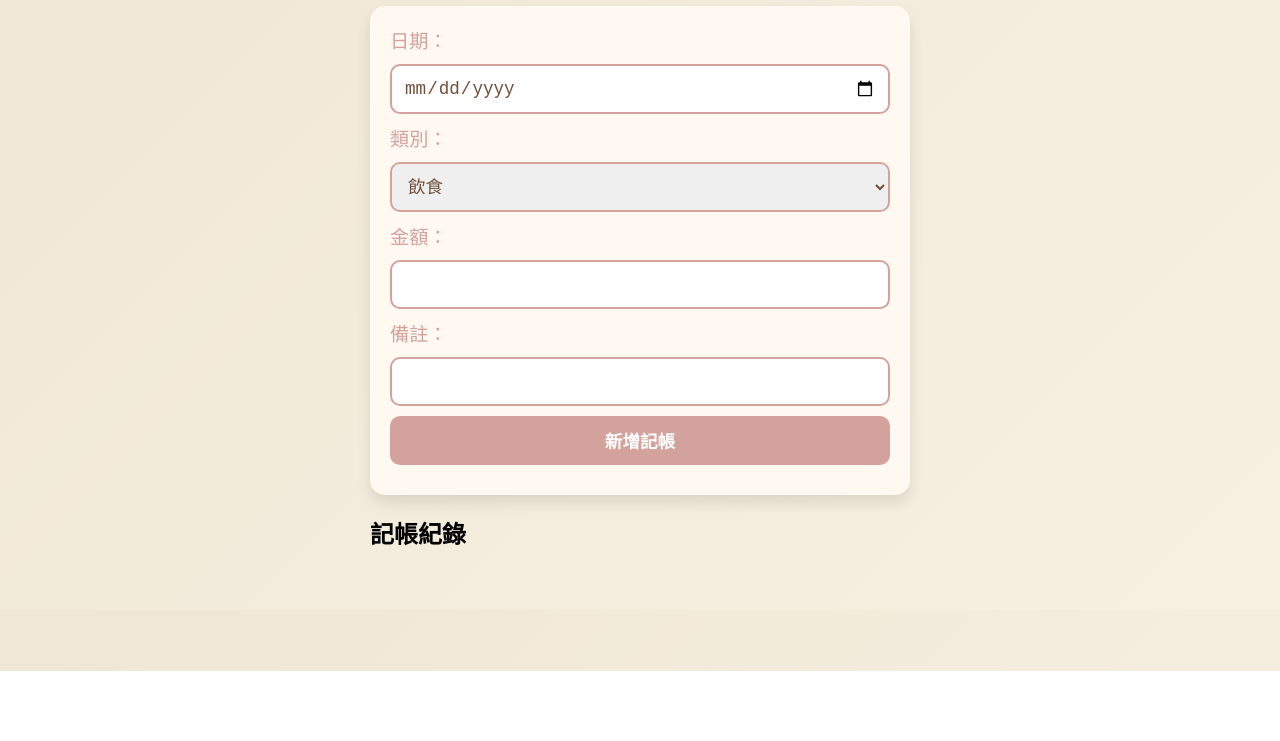
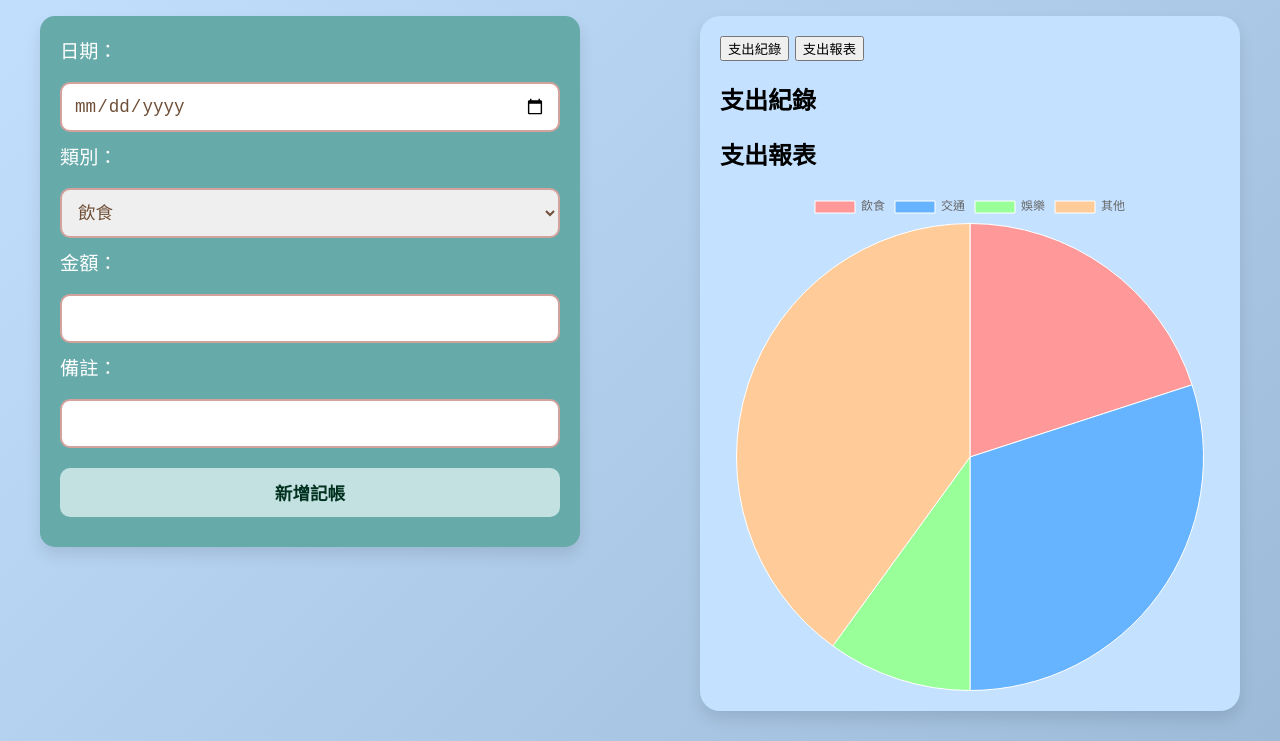
Before and after one commit to iamjadeee/budge, a plain HTML site: page index.html in a window 1280 px wide. Shown: the part 129-870 px from the top of the page. Before the commit the page ends 800 px from the top, so only its background shows below. Drawn offline with nearby package versions, Linux system fonts and the light colour scheme; no server answers.

Commit message:
Add files via upload

```diff
--- a/index.html
+++ b/index.html
@@ -4,31 +4,15 @@
     <meta charset="UTF-8">
     <meta name="viewport" content="width=device-width, initial-scale=1.0">
     <title>記帳本</title>
-    <style>
-        body {
-            font-family: Arial, sans-serif;
-            max-width: 500px;
-            margin: auto;
-            padding: 20px;
-        }
-        input, select, button {
-            display: block;
-            width: 100%;
-            margin: 10px 0;
-            padding: 10px;
-        }
-        .record {
-            border: 1px solid #ddd;
-            padding: 10px;
-            margin: 5px 0;
-            background-color: #f9f9f9;
-        }
-    </style>
     <link rel="stylesheet" href="style.css">
+    <script src="https://apis.google.com/js/api.js"></script>
+    <script src="https://cdn.jsdelivr.net/npm/chart.js"></script>
 </head>
 <body>
     <h1>簡單記帳本</h1>
-
+    <div class="container">
+        <!-- 左側：記帳表單 -->
+        <div class="form-section">
             <form id="recordForm">
                 <label for="date">日期：</label>
                 <input type="date" id="date" required>
@@ -49,9 +33,29 @@
 
                 <button type="submit">新增記帳</button>
             </form>
+        </div>
 
-    <h2>記帳紀錄</h2>
-    <div id="records"></div>
+        <!-- 右側：分頁區塊 -->
+        <div class="records-section">
+            <!-- 頁籤 -->
+            <div class="tabs">
+                <button class="tab-button" onclick="showTab('records')">支出紀錄</button>
+                <button class="tab-button" onclick="showTab('report')">支出報表</button>
+            </div>
+
+            <!-- 支出紀錄頁面 -->
+            <div id="records" class="tab-content">
+                <h2>支出紀錄</h2>
+                <div id="recordsList"></div>
+            </div>
+
+            <!-- 支出報表頁面 -->
+            <div id="report" class="tab-content">
+                <h2>支出報表</h2>
+                <canvas id="expenseChart" width="400" height="400"></canvas> <!-- 圓餅圖 -->
+            </div>
+        </div>
+    </div>
 
     <script src="script.js"></script>
 </body>
--- a/script.js
+++ b/script.js
@@ -1,18 +1,31 @@
-//https://script.google.com/macros/s/AKfycbzWF2iYrp7gQxxDeQmmTRxDfLClRGIL5twTiFsMEYbfYhSBZu-cTMOsPA4at8qyX3GoIw/exec
-const apiUrl = "https://script.google.com/macros/s/AKfycbzWF2iYrp7gQxxDeQmmTRxDfLClRGIL5twTiFsMEYbfYhSBZu-cTMOsPA4at8qyX3GoIw/exec"; // 替換為你的 API 網址
+// 切換顯示的頁面（支出紀錄或支出報表）
+function showTab(tabName) {
+    const tabs = document.querySelectorAll('.tab-content');
+    const buttons = document.querySelectorAll('.tab-button');
 
-const form = document.getElementById("recordForm");
-const recordsContainer = document.getElementById("records");
+    tabs.forEach(tab => {
+        tab.classList.remove('active');
+    });
 
-// 讀取 Google Sheets 的記帳紀錄並顯示
+    buttons.forEach(button => {
+        button.classList.remove('active');
+    });
+
+    // 顯示選中的頁面和對應的按鈕
+    document.getElementById(tabName).classList.add('active');
+    document.querySelector(`button[onclick="showTab('${tabName}')"]`).classList.add('active');
+}
+
+// 載入記帳紀錄
 async function loadRecords() {
     try {
-        const response = await fetch(apiUrl); // `GET` 請求 API
-        const data = await response.json();   // 解析 JSON
+        const response = await fetch("https://script.google.com/macros/s/AKfycbzOfqGJi8M3wLYkIqZQ_0t7ZqUwZ70EZZo64uZUg4PeZ5vlNtTtPrafuNTacHLWxx2yAw/exec");
+        const data = await response.json();
 
-        recordsContainer.innerHTML = ""; // 清空舊資料
+        const recordsContainer = document.getElementById("recordsList");
+        recordsContainer.innerHTML = "";
 
-        for (let i = 1; i < data.length; i++) { // 跳過標題列
+        for (let i = 1; i < data.length; i++) {
             const [date, category, amount, note] = data[i];
 
             const recordElement = document.createElement("div");
@@ -30,8 +43,51 @@ async function loadRecords() {
     }
 }
 
-// 新增記帳資料
-form.addEventListener("submit", async function (event) {
+// 繪製圓餅圖（支出報表）
+function drawChart() {
+    // 確保有 <canvas id="expenseChart"></canvas> 元素
+    const ctx = document.getElementById('expenseChart');
+    if (!ctx) {
+        console.error("Canvas 元素未找到！");
+        return; // 如果找不到Canvas，則退出
+    }
+
+    const chartData = {
+        labels: ['飲食', '交通', '娛樂', '其他'],
+        datasets: [{
+            data: [20, 30, 10, 40], // 這裡假設的是一些靜態資料，之後可以替換為動態資料
+            backgroundColor: ['#FF9999', '#66B3FF', '#99FF99', '#FFCC99'],
+            borderColor: '#ffffff',
+            borderWidth: 1
+        }]
+    };
+
+    // 使用 Chart.js 繪製圖表
+    new Chart(ctx, {
+        type: 'pie', // 設定為圓餅圖
+        data: chartData,
+        options: {
+            responsive: true,
+            plugins: {
+                legend: {
+                    position: 'top', // 圖例顯示在上方
+                },
+                tooltip: {
+                    callbacks: {
+                        // 顯示每個區塊的百分比
+                        label: function(tooltipItem) {
+                            return tooltipItem.label + ": " + tooltipItem.raw + "%";
+                        }
+                    }
+                }
+            }
+        }
+    });
+}
+
+
+// 表單送出
+document.getElementById("recordForm").addEventListener("submit", async function(event) {
     event.preventDefault();
 
     const date = document.getElementById("date").value;
@@ -41,19 +97,29 @@ form.addEventListener("submit", async function (event) {
 
     const newRecord = { date, category, amount, note };
 
-    await fetch(apiUrl, {
-        method: "POST",
-        body: JSON.stringify(newRecord),
-        headers: { "Content-Type": "application/json" },
-        mode: "no-cors"  // 避免 CORS 錯誤
-    });
+    try {
+        const response = await fetch("https://script.google.com/macros/s/AKfycbzOfqGJi8M3wLYkIqZQ_0t7ZqUwZ70EZZo64uZUg4PeZ5vlNtTtPrafuNTacHLWxx2yAw/exec", {
+            method: "POST",
+            body: JSON.stringify(newRecord),
+            headers: { "Content-Type": "application/json" },
+        });
 
-    form.reset();
-    alert("記帳成功！（請到 Google Sheets 查看資料）");
-
-    // **重新載入紀錄，確保新資料即時顯示**
-    setTimeout(loadRecords, 2000); // 等 2 秒後重新載入資料
+        if (response.ok) {
+            alert("記帳成功！（請到 Google Sheets 查看資料）");
+            document.getElementById("recordForm").reset();
+            setTimeout(loadRecords, 2000); // 延遲載入紀錄
+        } else {
+            throw new Error("記帳失敗，請稍後再試");
+        }
+    } catch (error) {
+        console.error("錯誤:", error);
+        alert(error.message);
+    }
 });
 
-// **網頁載入時自動載入記帳紀錄**
-window.addEventListener("load", loadRecords);
+// 頁面載入後自動顯示支出紀錄與支出報表
+window.addEventListener('load', function() {
+    showTab('records');
+    loadRecords();
+    drawChart();
+});
--- a/style.css
+++ b/style.css
@@ -1,39 +1,51 @@
 /* 頁面設定 */
 body {
     font-family: 'Comic Sans MS', sans-serif;
-    background: linear-gradient(135deg, #f0e6d6, #f7f1e1); /* 米色系漸層背景 */
-    max-width: 600px;
-    margin: auto;
+    background: linear-gradient(135deg, #C4E1FF, #9dbad8);
     padding: 30px;
     box-sizing: border-box;
+    margin: 0;
 }
 
 /* 標題 */
 h1 {
     text-align: center;
-    color: #d4a29c; /* 淡米色調粉紅色 */
+    color: #9999CC;
     font-size: 2.5rem;
-    margin-bottom: 20px;
-    font-weight: bold;
+    margin-bottom: 30px;
+    font-weight: border-box;
 }
 
-/* 記帳表單 */
+/* 主要容器：左右排列 */
+.container {
+    display: flex;
+    justify-content: space-between;
+    align-items: flex-start;
+    gap: 30px;
+    max-width: 1200px;
+    margin: 0 auto;
+    flex-wrap: wrap;
+}
+
+/* 左邊：記帳表單區塊 */
+.form-section {
+    flex: 1;
+    min-width: 300px;
+    max-width: 500px;
+}
+
 form {
-    background-color: #fff9f1; /* 淺米色背景 */
+    background-color: #67aaaa;
     border-radius: 15px;
     padding: 20px;
     box-shadow: 0 8px 15px rgba(0, 0, 0, 0.1);
-    margin-bottom: 20px;
     width: 100%;
-    max-width: 500px;
-    margin-left: auto;
-    margin-right: auto;
 }
 
-/* 表單內部元件 */
+/* 表單文字與欄位 */
 form label {
     font-size: 1.2rem;
-    color: #d4a29c; /* 淡米色調粉紅色 */
+    color: #FFFFFF;
     margin-bottom: 8px;
     display: block;
 }
@@ -45,59 +57,69 @@ form input, form select, form button {
     border: 2px solid #d4a29c;
     border-radius: 10px;
     font-size: 1.1rem;
-    color: #6f4f37; /* 深米色文字 */
+    color: #6f4f37;
     outline: none;
     box-sizing: border-box;
 }
 
-/* 表單項目的focus效果 */
 form input:focus, form select:focus, form button:focus {
-    border-color: #b47f6f; /* 深米色 */
+    border-color: #b47f6f;
     box-shadow: 0 0 5px rgba(180, 127, 111, 0.5);
 }
 
-/* 按鈕樣式 */
 form button {
-    background-color: #d4a29c;
-    color: white;
+    background-color: #C4E1E1;
+    color: #013220;
     cursor: pointer;
     border: none;
     font-weight: bold;
+    transition: background-color 0.3s, color 0.3s;
 }
 
 form button:hover {
-    background-color: #b47f6f; /* 按鈕的深米色 hover */
+    background-color: #5eb0c5;
+    color: white;
 }
 
-/* 記帳紀錄區域 */
-#records {
-    margin-top: 30px;
+/* 右邊：支出區塊 */
+.records-section {
+    flex: 1;
+    min-width: 300px;
+    max-width: 500px;
+    background-color: #C4E1FF; /* 設定背景顏色與頁面背景一致 */
+    border-radius: 20px; /* 橢圓形邊框 */
+    padding: 20px;
+    box-shadow: 0 8px 15px rgba(0, 0, 0, 0.1);
+    margin-left: 30px; /* 向右移動一點 */
 }
 
+/* 圓餅圖設定 */
+#expenseChart {
+    margin-top: 20px;
+}
+
+/* 記帳紀錄 */
+#records {
+    margin-top: 10px;
+}
+
+/* 橢圓外框樣式 */
 .record {
-    background-color: #f8f2e1; /* 記帳紀錄的背景顏色 */
-    border-radius: 12px;
+    background-color: #f8f2e1;
+    border-radius: 20px; /* 橢圓形邊框 */
     border: 1px solid #d4a29c;
     padding: 15px;
     margin: 10px 0;
     box-shadow: 0 4px 10px rgba(0, 0, 0, 0.1);
 }
 
-/* 記帳紀錄文字 */
 .record p {
     margin: 8px 0;
-    color: #6f4f37; /* 深米色文字 */
+    color: #000000;
     font-size: 1.1rem;
 }
 
 .record strong {
-    color: #d4a29c; /* 淡米色調粉紅色 */
+    color: #d4a29c;
     font-weight: bold;
 }
-
-/* 記帳紀錄內部的間隔 */
-hr {
-    border: 1px solid #b47f6f;
-    margin-top: 10px;
-    margin-bottom: 10px;
-}
```
Lines whose indentation alone changed are shown as unchanged.
